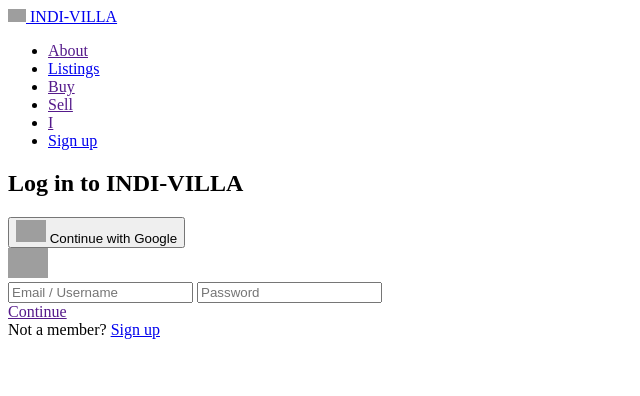
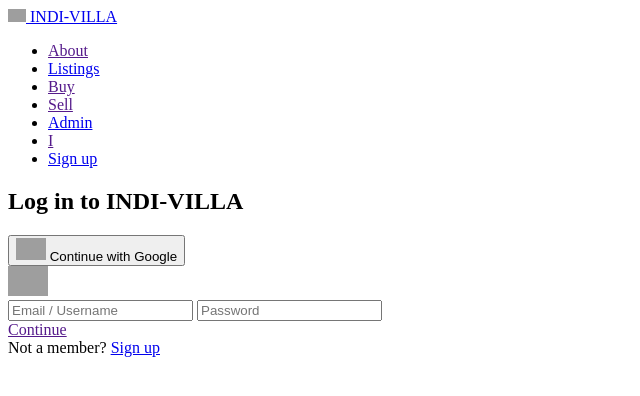
Before and after one commit to Harsha9554/indi-villa-django, a Django app: page /accounts/login in a window 1280 px wide. Shown: the top 396 px of the page, without its empty margins (0-640 px from the left). Run offline with Django 3.2, Linux system fonts and the light colour scheme; some libraries are stand-ins or nearby versions; grey boxes are pictures that could not be loaded.

Commit message:
admin-route-added

```diff
--- a/templates/partials/_navbar.html
+++ b/templates/partials/_navbar.html
@@ -11,6 +11,7 @@
         <li><a class="nav-button"href="{% url "listings" %}">Listings</a></li>
         <li><a class="nav-button"href="">Buy</a></li>
         <li><a class="nav-button"href="">Sell</a></li>
+        <li><a class="nav-button"href="http://localhost:8000/admin/">Admin</a></li>
         <li><a class="divider" href="">I</a></li>
         {% if "signup" in request.path %}
             <li><a class="nav-button"href="{% url "login" %}">Log in</a></li>
```
